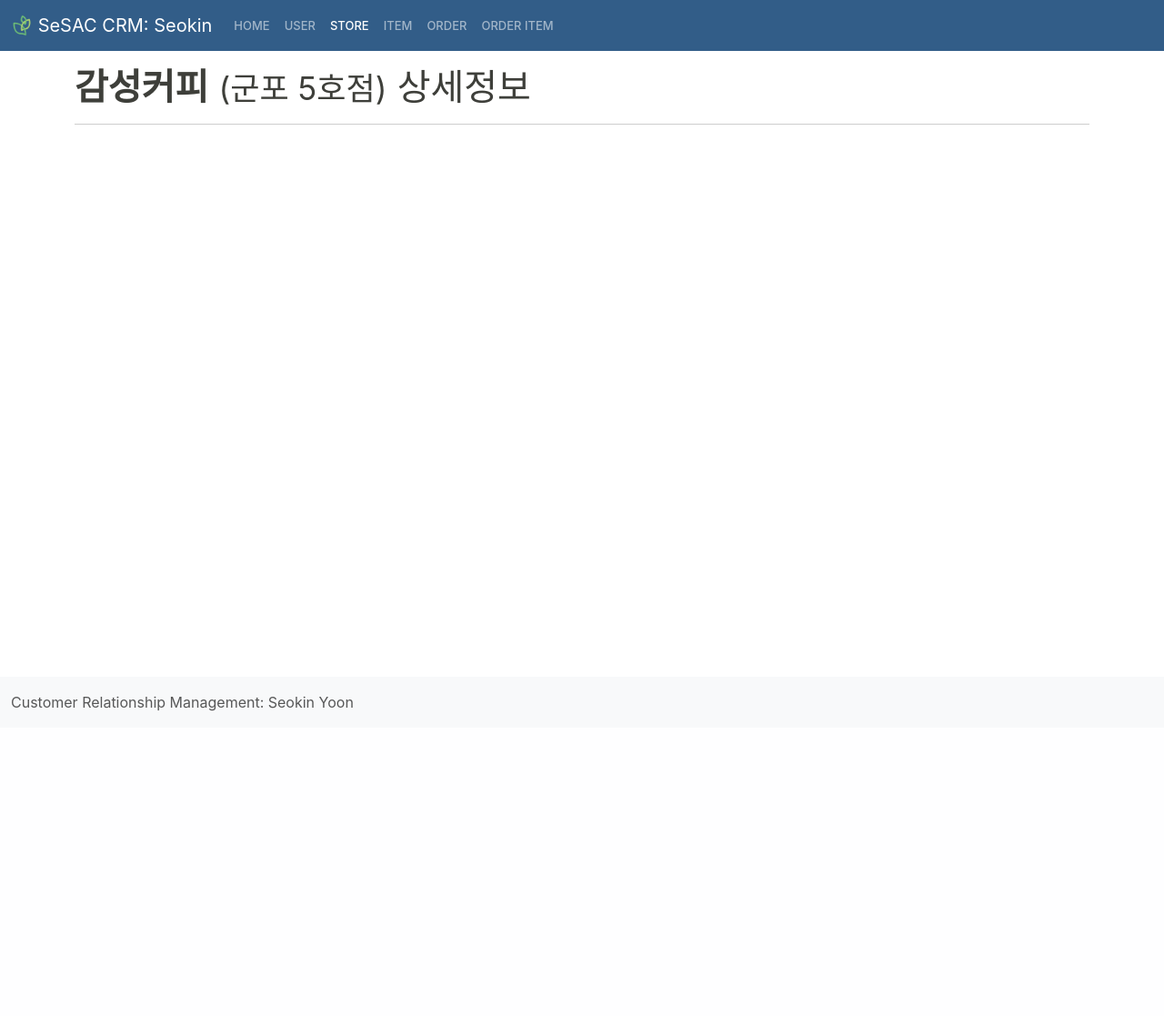
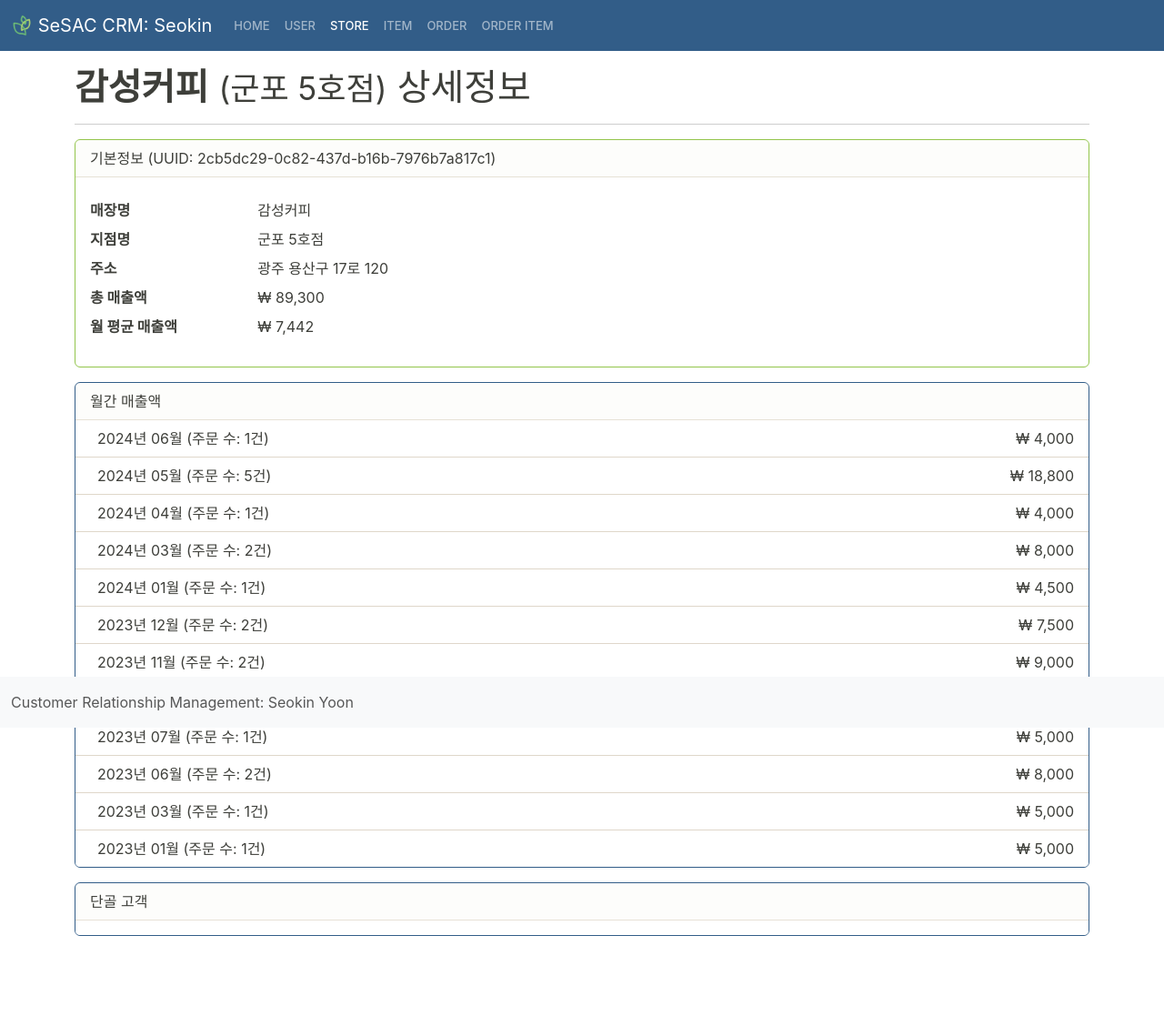
Before and after one commit to Baristacus/SeSAC.CRM, a Flask app: page /store/2cb5dc29-0c82-437d-b16b-7976b7a817c1 in a window 1280 px wide. Shown: the whole page at 91% size. Before the commit the page ends 782 px from the top, so only its background shows below. Run offline with Flask 3, Linux system fonts and the light colour scheme; data comes from the database, SQL or seed files in the repository; some libraries are stand-ins or nearby versions; some web fonts are replaced.

Commit message:
store 월간 매출액 가져오기 구현

```diff
--- a/crm/models.py
+++ b/crm/models.py
@@ -5,7 +5,7 @@
     Id = db.Column(db.Text, primary_key=True)
     Name = db.Column(db.Text, nullable=False)
     Gender = db.Column(db.Text, nullable=False)
-    Birthday = db.Column(db.Text, nullable=False)
+    Birthday = db.Column(db.Date, nullable=False)
     Age = db.Column(db.Integer, nullable=False)
     Address = db.Column(db.Text, nullable=False)
 
@@ -35,7 +35,7 @@
 
 class Order(db.Model):
     Id = db.Column(db.Text, primary_key=True)
-    OrderAt = db.Column(db.Text, nullable=False)
+    OrderAt = db.Column(db.DateTime, nullable=False)
     StoreId = db.Column(db.Text, nullable=False)
     UserId = db.Column(db.Text, nullable=False)
 
--- a/crm/templates/store/store_detail.jinja2
+++ b/crm/templates/store/store_detail.jinja2
@@ -4,4 +4,52 @@
     <strong>{{ store.Name }}</strong> <small>({{ store.Type }})</small> 상세정보
 </h1>
 <hr>
+<div class="card border-success my-3">
+    <div class="card-header">기본정보 (UUID: {{ store.Id }})</div>
+    <div class="card-body">
+        <dl class="row my-2">
+            <dt class="col-sm-2">매장명</dt>
+            <dd class="col-sm-10">
+                {{ store.Name }}
+            </dd>
+            <dt class="col-sm-2">지점명</dt>
+            <dd class="col-sm-10">
+                {{ store.Type }}
+            </dd>
+            <dt class="col-sm-2">주소</dt>
+            <dd class="col-sm-10">
+                {{ store.Address }}
+            </dd>
+            <dt class="col-sm-2">총 매출액</dt>
+            <dd class="col-sm-10">
+                ₩ {{ '{:,}'.format(total_sales) }}
+            </dd>
+            <dt class="col-sm-2">월 평균 매출액</dt>
+            <dd class="col-sm-10">
+                ₩ {{ '{:,.0f}'.format(total_sales/sales|length) }}
+            </dd>
+        </dl>
+    </div>
+</div>
+<div class="card border-primary my-3">
+    <div class="card-header">
+        월간 매출액
+    </div>
+    <ul class="list-group list-group-flush">
+        {% for sale in sales %}
+        <li class="list-group-item list-group-item-action d-flex justify-content-between align-items-start">
+            <div class="ms-2 me-auto">
+                {{ sale.Month }} (주문 수: {{ sale.OrderCount }}건)
+            </div>
+            <div>₩ {{ '{:,}'.format(sale.MonthlySales) }}</div>
+        </li>
+        {% endfor %}
+    </ul>
+</div>
+<div class="card border-primary my-3">
+    <div class="card-header">단골 고객</div>
+    <ul class="list-group list-group-flush">
+        <li class="list-group-item list-group-item-action"></li>
+    </ul>
+</div>
 {% endblock %}
--- a/crm/templates/user/user_detail.jinja2
+++ b/crm/templates/user/user_detail.jinja2
@@ -46,7 +46,7 @@
         {% endfor %}
     </ul>
 </div>
-<div class="card border-info my-3">
+<div class="card border-primary my-3">
     <div class="card-header">자주 방문한 매장 TOP 5</div>
     <ul class="list-group list-group-flush">
         {% for top in store_top5 %}
@@ -60,7 +60,7 @@
         {% endfor %}
     </ul>
 </div>
-<div class="card border-info my-3">
+<div class="card border-primary my-3">
     <div class="card-header">자주 주문한 상품 TOP 5</div>
     <ul class="list-group list-group-flush">
         {% for top in item_top5 %}
--- a/crm/views/store.py
+++ b/crm/views/store.py
@@ -1,5 +1,6 @@
 from flask import Blueprint, render_template, request
 from sqlalchemy import func
+
 from crm.models import User, Order, Store, Item, OrderItem
 
 bp = Blueprint("store", __name__, url_prefix="/store")
@@ -25,12 +26,32 @@
 def get_store(id):
     store = Store.query.get(id)
 
-    # 월간 매출액 가져오기
+    # ! 월간 매출액 가져오기
+    # ? 1. Order 테이블과 OrderItem 테이블을 조인하여 Item 테이블의 UnitPrice를 가져온다.
+    # ? 2. 이를 Order 테이블의 OrderAt 컬럼을 기준으로 그룹핑하여 월간 매출액과 주문수 리스트를 가져온다.
 
-    # 단골 고객 가져오기
+    sales = (
+        Order.query.join(OrderItem, Order.Id == OrderItem.OrderId)
+        .join(Item, OrderItem.ItemId == Item.Id)
+        .add_columns(
+            func.strftime("%Y년 %m월", Order.OrderAt).label("Month"),
+            func.sum(Item.UnitPrice).label("MonthlySales"),
+            func.count(OrderItem.Id).label("OrderCount"),
+        )
+        .filter(Order.StoreId == id)
+        .group_by("Month")
+        .order_by(Order.OrderAt.desc())
+        .all()
+    )
+
+    total_sales = sum([sale.MonthlySales for sale in sales])
+
+    # ! 단골 고객 가져오기
 
     return render_template(
         "store/store_detail.jinja2",
         title="상점 상세 정보",
         store=store,
+        sales=sales,
+        total_sales=total_sales,
     )
```
Also changed, not shown: crm/__init__.py (+4 -6 lines).
